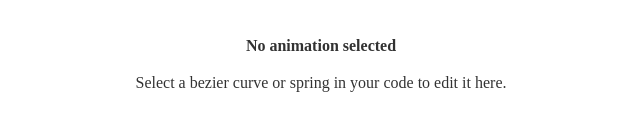
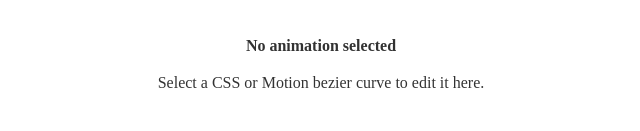
Before and after one commit to motiondivision/motion-vscode, a website: page src/plus/bezier.html in a window 1280 px wide. Shown: the part 333-464 px from the top of the page, without its empty margins (319-959 px from the left). Drawn offline with Linux system fonts and the light colour scheme.

Commit message:
Updating copy

```diff
--- a/package.json
+++ b/package.json
@@ -3,7 +3,7 @@
     "displayName": "Motion",
     "description": "VS Code and Copilot enhancements for Motion, the animation library for JavaScript, React, and Vue.",
     "publisher": "motion",
-    "version": "0.0.5",
+    "version": "0.0.6",
     "homepage": "https://motion.dev",
     "repository": {
         "type": "git",
@@ -67,7 +67,7 @@
         "viewsWelcome": [
             {
                 "view": "motion-editor",
-                "contents": "Welcome to Motion! Select a bezier curve or spring to get started."
+                "contents": "Welcome to Motion! Select a CSS or Motion bezier curve to get started."
             }
         ]
     },
--- a/src/plus/bezier.html
+++ b/src/plus/bezier.html
@@ -135,7 +135,7 @@
     <body>
         <div class="message empty">
             <h1>No animation selected</h1>
-            <p>Select a bezier curve or spring in your code to edit it here.</p>
+            <p>Select a CSS or Motion bezier curve to edit it here.</p>
         </div>
         <div class="curve-container" id="curve-container">
             <h1>Edit Bezier Curve</h1>
```
Also changed, not shown: CHANGELOG.md.
